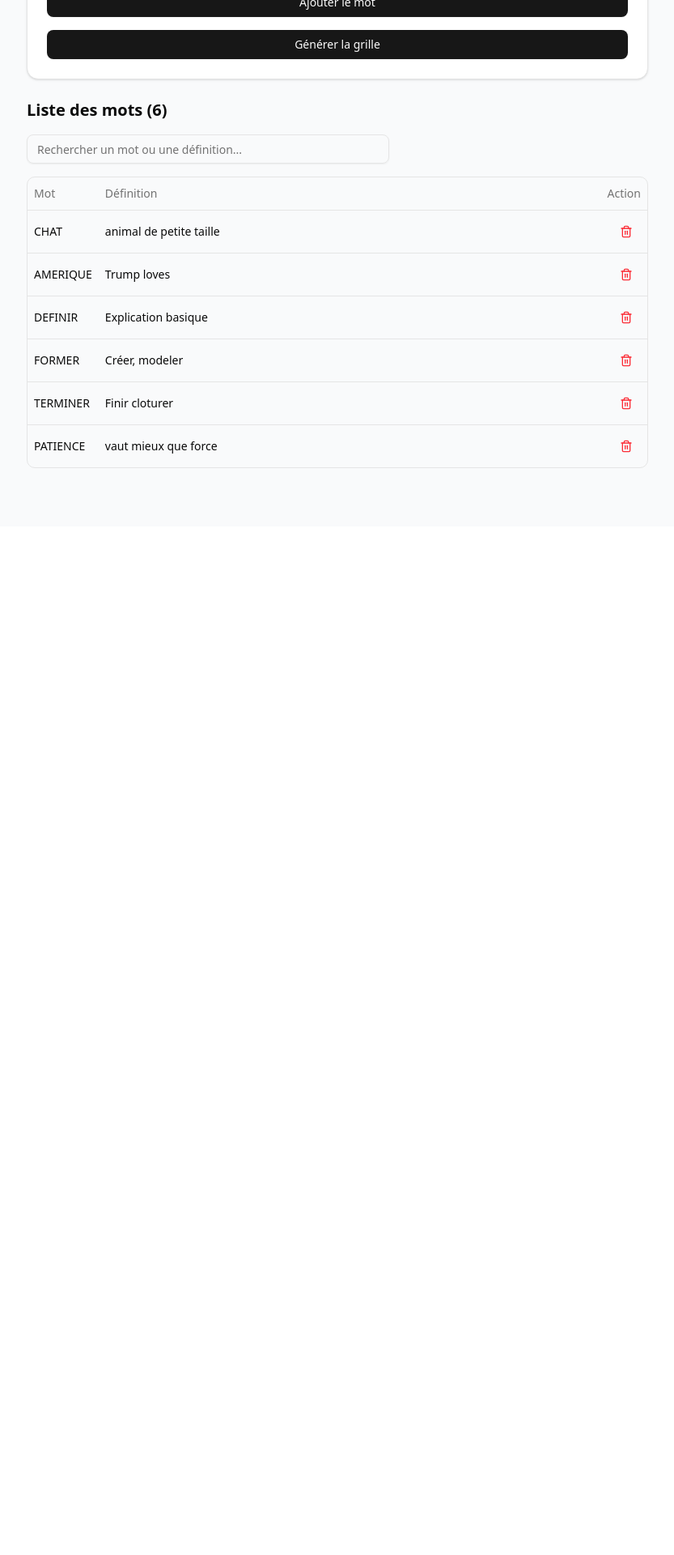
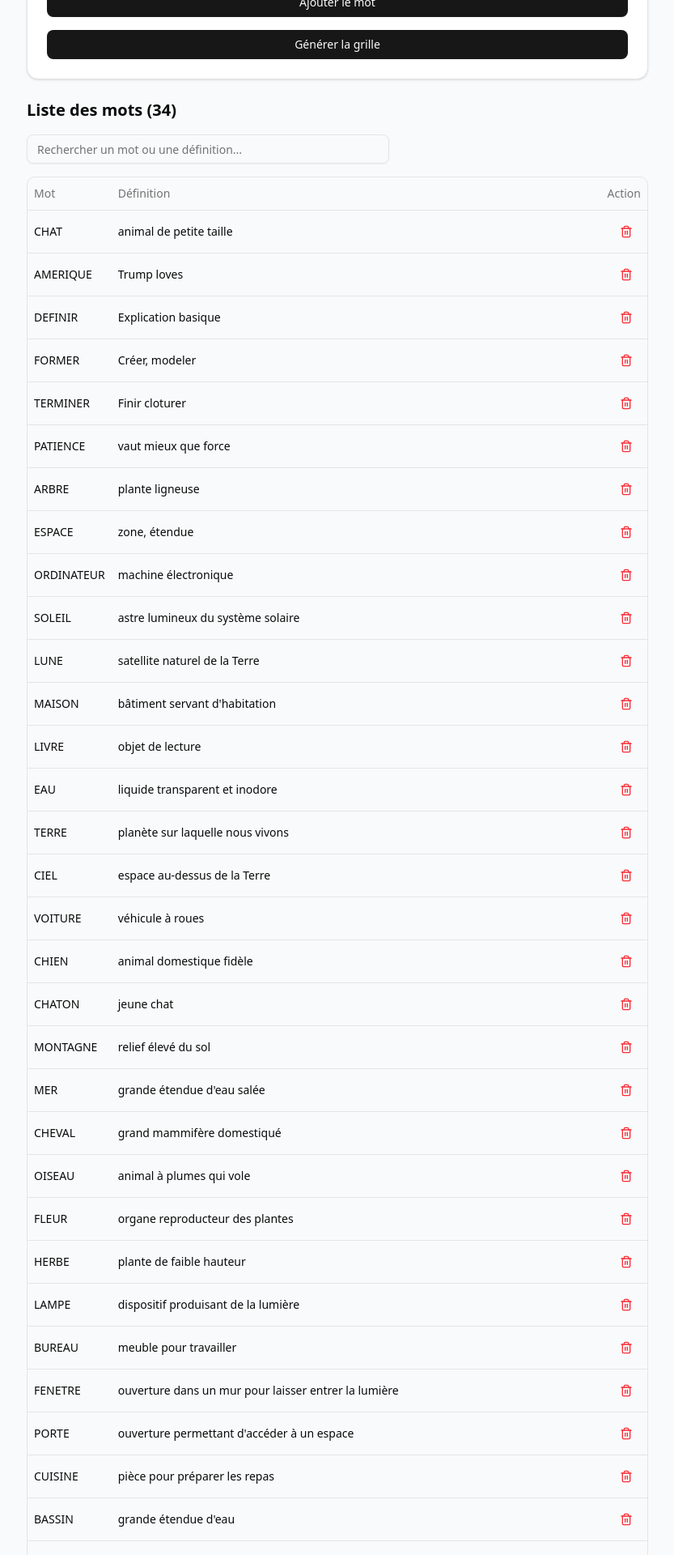
Before and after one commit to chimpwidablastuh/lwiz, a Next.js app: page / in a window 1280 px wide. Shown: the part 420-2340 px from the top of the page at 81% size, without its empty margins (223-1056 px from the left). Before the commit the page ends 1070 px from the top, so only its background shows below. Built offline with nearby package versions, Linux system fonts and the light colour scheme.

Commit message:
Display rules

```diff
--- a/components/crossword-generator.tsx
+++ b/components/crossword-generator.tsx
@@ -83,57 +83,6 @@ export function CrosswordGenerator() {
     setNewDefinition("");
   };
 
-  // const handleBulkAddWords = () => {
-  //   if (!wordInput.trim()) {
-  //     toast({
-  //       title: "Entrée vide",
-  //       description: "Veuillez saisir des mots et définitions.",
-  //       variant: "destructive",
-  //     });
-  //     return;
-  //   }
-
-  //   const lines = wordInput.trim().split("\n");
-  //   const newWords: Word[] = [];
-  //   let hasErrors = false;
-
-  //   lines.forEach((line) => {
-  //     const parts = line.split(":");
-  //     if (parts.length !== 2) {
-  //       hasErrors = true;
-  //       return;
-  //     }
-
-  //     const word = parts[0].trim().toUpperCase();
-  //     const definition = parts[1].trim();
-
-  //     if (word && definition && !words.some((w) => w.word === word)) {
-  //       newWords.push({
-  //         id: `${Date.now()}-${Math.random().toString(36).substring(2, 9)}`,
-  //         word,
-  //         definition,
-  //       });
-  //     }
-  //   });
-
-  //   if (hasErrors) {
-  //     toast({
-  //       title: "Format incorrect",
-  //       description: "Format attendu: MOT: DÉFINITION (une paire par ligne)",
-  //       variant: "destructive",
-  //     });
-  //   }
-
-  //   if (newWords.length > 0) {
-  //     setWords([...words, ...newWords]);
-  //     setWordInput("");
-  //     toast({
-  //       title: "Mots ajoutés",
-  //       description: `${newWords.length} mot(s) ajouté(s) avec succès.`,
-  //     });
-  //   }
-  // };
-
   const handleRemoveWord = (id: string) => {
     setWords(words.filter((word) => word.id !== id));
   };
@@ -168,7 +117,6 @@ export function CrosswordGenerator() {
   };
 
   const handleExportPDF = async () => {
-    console.log("triggered");
     if (!crosswordRef.current || !crosswordData) {
       console.log("triggered inside");
       toast({
@@ -244,8 +192,14 @@ export function CrosswordGenerator() {
   return (
     <Tabs defaultValue="words" value={selectedTab} className="space-y-6">
       <TabsList className="grid grid-cols-2 w-full max-w-md mx-auto">
-        <TabsTrigger value="words">Créer</TabsTrigger>
-        <TabsTrigger value="export" disabled={words.length < 5}>
+        <TabsTrigger value="words" onClick={() => setSelectedTab("words")}>
+          Créer
+        </TabsTrigger>
+        <TabsTrigger
+          value="export"
+          disabled={words.length < 5}
+          onClick={() => setSelectedTab("export")}
+        >
           Partager
         </TabsTrigger>
       </TabsList>
@@ -313,7 +267,11 @@ export function CrosswordGenerator() {
           {crosswordData && (
             <>
               <div className="flex justify-center mb-6">
-                <Button size="lg" onClick={handleExportPDF} className="px-8">
+                <Button
+                  size="lg"
+                  onClick={handleGenerateCrossword}
+                  className="px-8 mr-4"
+                >
                   Régénérer grille
                 </Button>
                 <Button size="lg" onClick={handleExportPDF} className="px-8">
--- a/components/crossword-grid.tsx
+++ b/components/crossword-grid.tsx
@@ -10,12 +10,16 @@ interface CrosswordGridProps {
 
 export function CrosswordGrid({ crosswordData }: CrosswordGridProps) {
   const [cellSize, setCellSize] = useState(40);
+  const [ratio, setRatio] = useState(1);
+  const [hiddenMode, setHiddenMode] = useState<boolean>(true);
 
   useEffect(() => {
     // Ajuster la taille des cellules en fonction de la taille de la grille
     const maxSize = Math.max(crosswordData.width, crosswordData.height);
     const newSize = Math.min(40, Math.max(20, 600 / maxSize));
+    const r = newSize / cellSize;
     setCellSize(newSize);
+    setRatio(r);
   }, [crosswordData.width, crosswordData.height]);
 
   return (
@@ -68,14 +72,17 @@ export function CrosswordGrid({ crosswordData }: CrosswordGridProps) {
                           <ArrowDown size={cellSize / 4} />
                         )}
                       </div>
-                      <div className="w-full line-clamp-4 text-center pt-1">
+                      <div
+                        className="w-full line-clamp-4 text-center pt-1"
+                        style={{ fontSize: 6 * ratio }}
+                      >
                         {definitionCell.definition}
                       </div>
                     </div>
                   ) : (
                     cellValue && (
                       <span className="select-none font-medium">
-                        {cellValue}
+                        {!hiddenMode && cellValue}
                       </span>
                     )
                   )}
--- a/mocks/words.ts
+++ b/mocks/words.ts
@@ -1,32 +1,64 @@
 export const words = [
+  { id: "chat", word: "CHAT", definition: "animal de petite taille" },
+  { id: "amerique", word: "AMERIQUE", definition: "Trump loves" },
+  { id: "definir", word: "DEFINIR", definition: "Explication basique" },
+  { id: "former", word: "FORMER", definition: "Créer, modeler" },
+  { id: "terminer", word: "TERMINER", definition: "Finir cloturer" },
+  { id: "patience", word: "PATIENCE", definition: "vaut mieux que force" },
+  { id: "arbre", word: "ARBRE", definition: "plante ligneuse" },
+  { id: "espace", word: "ESPACE", definition: "zone, étendue" },
+  { id: "ordinateur", word: "ORDINATEUR", definition: "machine électronique" },
   {
-    id: "chat",
-    word: "CHAT",
-    definition: "animal de petite taille",
+    id: "soleil",
+    word: "SOLEIL",
+    definition: "astre lumineux du système solaire",
+  },
+  { id: "lune", word: "LUNE", definition: "satellite naturel de la Terre" },
+  { id: "maison", word: "MAISON", definition: "bâtiment servant d'habitation" },
+  { id: "livre", word: "LIVRE", definition: "objet de lecture" },
+  { id: "eau", word: "EAU", definition: "liquide transparent et inodore" },
+  {
+    id: "terre",
+    word: "TERRE",
+    definition: "planète sur laquelle nous vivons",
+  },
+  { id: "ciel", word: "CIEL", definition: "espace au-dessus de la Terre" },
+  { id: "voiture", word: "VOITURE", definition: "véhicule à roues" },
+  { id: "chien", word: "CHIEN", definition: "animal domestique fidèle" },
+  { id: "chaton", word: "CHATON", definition: "jeune chat" },
+  { id: "montagne", word: "MONTAGNE", definition: "relief élevé du sol" },
+  { id: "mer", word: "MER", definition: "grande étendue d'eau salée" },
+  { id: "cheval", word: "CHEVAL", definition: "grand mammifère domestiqué" },
+  { id: "oiseau", word: "OISEAU", definition: "animal à plumes qui vole" },
+  { id: "fleur", word: "FLEUR", definition: "organe reproducteur des plantes" },
+  { id: "herbe", word: "HERBE", definition: "plante de faible hauteur" },
+  {
+    id: "lampe",
+    word: "LAMPE",
+    definition: "dispositif produisant de la lumière",
+  },
+  { id: "bureau", word: "BUREAU", definition: "meuble pour travailler" },
+  {
+    id: "fenetre",
+    word: "FENETRE",
+    definition: "ouverture dans un mur pour laisser entrer la lumière",
   },
   {
-    id: "amerique",
-    word: "AMERIQUE",
-    definition: "Trump loves",
+    id: "porte",
+    word: "PORTE",
+    definition: "ouverture permettant d'accéder à un espace",
   },
   {
-    id: "definir",
-    word: "DEFINIR",
-    definition: "Explication basique",
+    id: "cuisine",
+    word: "CUISINE",
+    definition: "pièce pour préparer les repas",
   },
+  { id: "bassin", word: "BASSIN", definition: "grande étendue d'eau" },
   {
-    id: "former",
-    word: "FORMER",
-    definition: "Créer, modeler",
+    id: "route",
+    word: "ROUTE",
+    definition: "voie de circulation pour véhicules",
   },
-  {
-    id: "terminer",
-    word: "TERMINER",
-    definition: "Finir cloturer",
-  },
-  {
-    id: "patience",
-    word: "PATIENCE",
-    definition: "vaut mieux que force",
-  },
+  { id: "forêt", word: "FORET", definition: "étendue boisée" },
+  { id: "plage", word: "PLAGE", definition: "partie de la côte avec du sable" },
 ];
```
